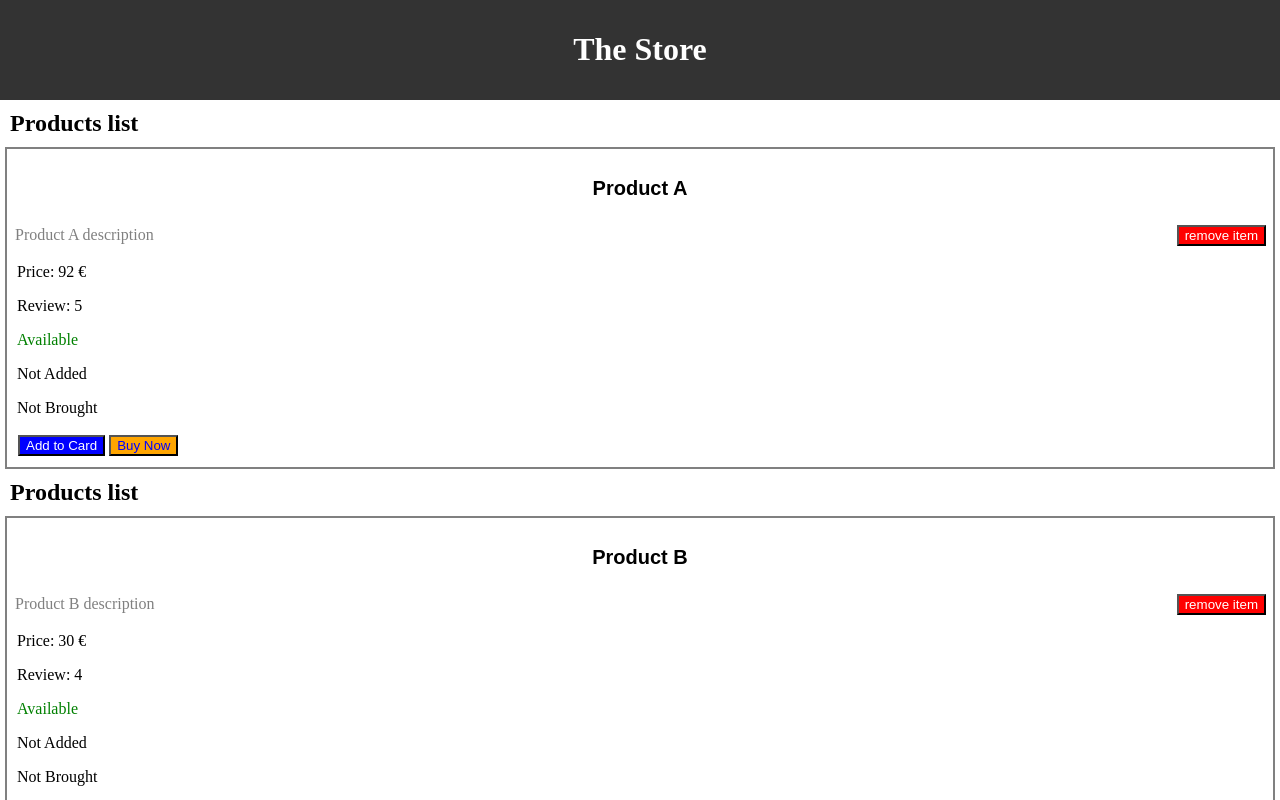
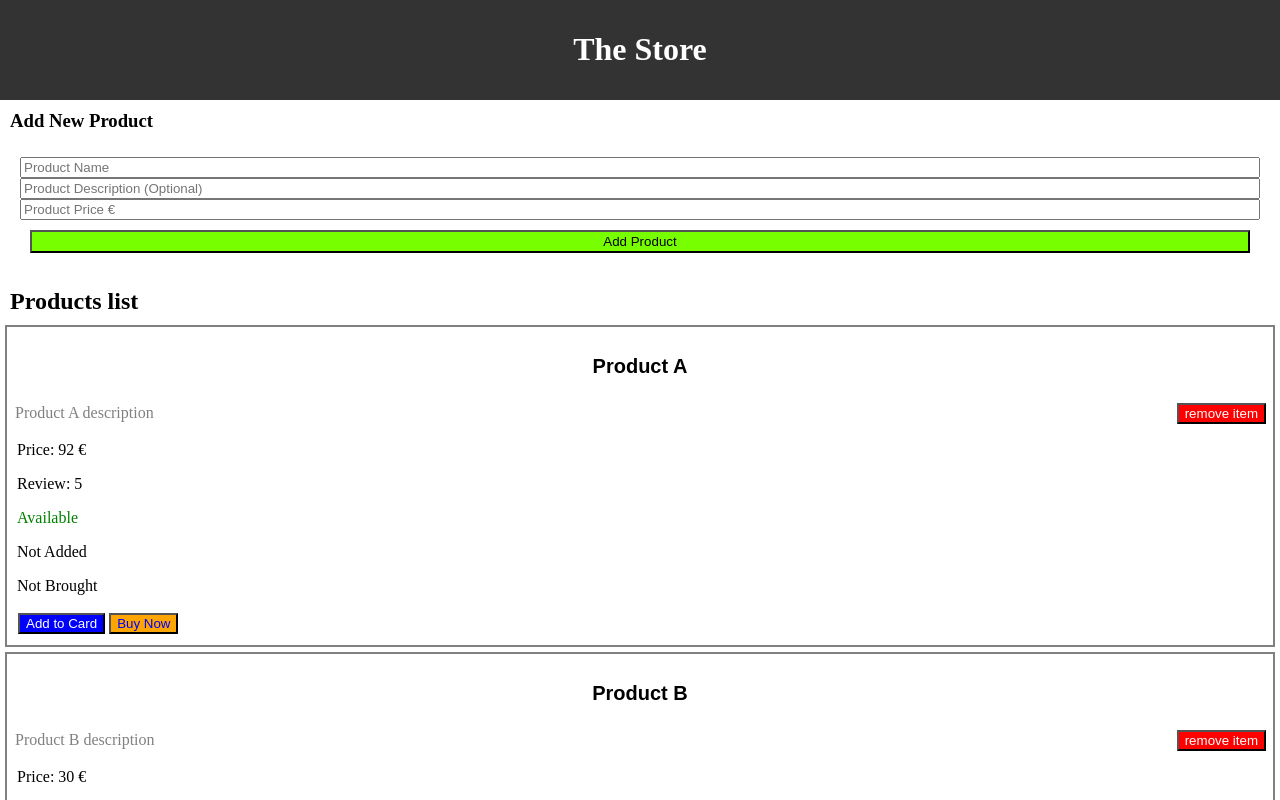
Before and after one commit to medaimane/react.js-crash-course, a React (Create React App) app: page / in a window 1280 px wide. Shown: the top 800 px of the page. Built offline with nearby package versions, Linux system fonts and the light colour scheme.

Commit message:
feat: create add new product component

```diff
--- a/src/components/app/App.css
+++ b/src/components/app/App.css
@@ -3,3 +3,8 @@ body {
     margin: 0;
     border: 0;
 }
+
+.products-title {
+    margin: 5px;
+    padding: 5px;
+}
--- a/src/components/app/App.js
+++ b/src/components/app/App.js
@@ -2,6 +2,7 @@ import React, {Component, Fragment} from 'react';
 import ProductsList from '../products-list/ProductsList';
 import Header from "../layouts/Header";
 import './App.css';
+import AddProduct from "../product-item/AddProduct";
 
 class App extends Component {
     state = {
@@ -10,7 +11,7 @@ class App extends Component {
             imageUrl: '',
             name: 'Product A',
             description: 'Product A description',
-            price: '92 €',
+            price: '92',
             review: '5',
             isAvailable: true,
             isAddedToCard: false,
@@ -20,7 +21,7 @@ class App extends Component {
             imageUrl: '',
             name: 'Product B',
             description: 'Product B description',
-            price: '30 €',
+            price: '30',
             review: '4',
             isAvailable: true,
             isAddedToCard: false,
@@ -30,7 +31,7 @@ class App extends Component {
             imageUrl: '',
             name: 'Product C',
             description: 'Product C description',
-            price: '50 €',
+            price: '50',
             review: '4',
             isAvailable: false,
             isAddedToCard: false,
@@ -40,7 +41,7 @@ class App extends Component {
             imageUrl: '',
             name: 'Product D',
             description: 'Product D description',
-            price: '73 €',
+            price: '73',
             review: '2',
             isAvailable: true,
             isAddedToCard: false,
@@ -50,7 +51,7 @@ class App extends Component {
             imageUrl: '',
             name: 'Product E',
             description: 'Product E description',
-            price: '49 €',
+            price: '49',
             review: '3',
             isAvailable: false,
             isAddedToCard: false,
@@ -86,10 +87,28 @@ class App extends Component {
 
     removeProduct = (id) => {
         this.setState({
-            products: this.state.products.filter(
+            products: [...this.state.products.filter(
                 product =>  product.id !== id
-            )
+            )]
         });
+    };
+
+    addProduct = ({name, description, price}) => {
+        this.setState({
+            products: [
+                ...this.state.products, {
+                    name,
+                    description,
+                    price,
+                    id: this.state.products.length + 1,
+                    review: '0',
+                    isAvailable: true,
+                    isAddedToCard: false,
+                    isBrought: false,
+                    imageUrl: '',
+                }
+            ]
+        })
     };
 
     /**
@@ -102,6 +121,8 @@ class App extends Component {
             <Fragment>
                 <Header />
                 <Fragment>
+                    <AddProduct addProduct={this.addProduct}/>
+                    <h2 className="products-title">Products list</h2>
                     <ProductsList
                         products={this.state.products}
                         addToCard={this.addToCard}
--- /dev/null
+++ b/src/components/product-item/AddProduct.js
@@ -0,0 +1,114 @@
+import React, {Component, Fragment} from 'react';
+
+class AddProduct extends Component {
+    state = {
+        name: '',
+        description: '',
+        price: '',
+    };
+
+    /**
+     * Handle onChange event
+     * for each input.
+     */
+    // onNameChange = (e) => {
+    //     this.setState({
+    //         name: e.target.value,
+    //         description: this.state.description,
+    //         price: this.state.price
+    //     });
+    // };
+    // onDescriptionChange = (e) => {
+    //     this.setState({
+    //         name: this.state.name,
+    //         description: e.target.value,
+    //         price: this.state.price
+    //     });
+    // };
+    // onPriceChange = (e) => {
+    //     this.setState({
+    //         name: this.state.name,
+    //         description: this.state.description,
+    //         price: e.target.value
+    //     });
+    // };
+
+    /**
+     * Use one onChange function
+     * to handle changing events
+     * for all inputs.
+     * But the same naming is
+     * require for the state
+     * proprieties and name field
+     * of the inputs
+     */
+    onChange = (e) => this.setState({[e.target.name]: e.target.value});
+
+    onSubmit = (e) => {
+        e.preventDefault();
+        this.props.addProduct({...this.state});
+        this.setState({
+            name: '',
+            description: '',
+            price: '',
+        });
+    };
+
+    render() {
+        return (
+            <Fragment>
+                <h3 style={style.title}>Add New Product</h3>
+                <form style={style.form} onSubmit={this.onSubmit}>
+                    <input
+                        type="text"
+                        placeholder="Product Name"
+                        required
+                        name="name"
+                        value={this.state.name}
+                        onChange={this.onChange}
+                    />
+                    <input
+                        type="text"
+                        placeholder="Product Description (Optional)"
+                        name="description"
+                        value={this.state.description}
+                        onChange={this.onChange}
+                    />
+                    <input
+                        type="number"
+                        min="0"
+                        placeholder="Product Price €"
+                        required
+                        name="price"
+                        value={this.state.price}
+                        onChange={this.onChange}
+                    />
+                    <button
+                        style={style.button}
+                        type="submit"
+                    >Add Product</button>
+                </form>
+            </Fragment>
+        );
+    }
+}
+
+const style = {
+    title: {
+        margin: '5px',
+        padding: '5px'
+    },
+    form: {
+        margin: '20px',
+        display: 'flex',
+        flexWrap: 'wrap',
+        flexDirection: 'column'
+    },
+    button: {
+        margin: '10px',
+        padding: '2px',
+        backgroundColor: '#7f0'
+    }
+};
+
+export default AddProduct;
--- a/src/components/product-item/ProductItem.js
+++ b/src/components/product-item/ProductItem.js
@@ -62,7 +62,7 @@ class ProductItem extends Component {
                 </div>
                 <p style={styles.description}>{description}</p>
                 <div style={styles.details}>
-                    <p>Price: {price}</p>
+                    <p>Price: {price} €</p>
                     <p>Review: {review}</p>
                     <p style={this.getAvailableStyle(isAvailable)}>
                         {isAvailable ? 'Available' : 'Not Available'}
--- a/src/components/products-list/ProductsList.js
+++ b/src/components/products-list/ProductsList.js
@@ -1,13 +1,22 @@
-import React, {Component, Fragment} from 'react';
+import React, {Component} from 'react';
 import ProductItem from '../product-item/ProductItem';
 import PropTypes from 'prop-types';
 
 class ProductsList extends Component {
     render() {
+        if (this.props.products.length === 0) {
+            return <div style={{
+                border: '2px solid gray',
+                margin: '5px',
+                padding: '5px'
+            }}>
+                <p style={{
+                    textAlign: 'center'
+                }}>Products Not Found</p>
+            </div>
+        }
         return this.props.products.map(
             (product) => (
-                <Fragment>
-                    <h2 style={style}>Products list</h2>
                 <ProductItem
                     key={product.id}
                     product={product}
@@ -15,7 +24,6 @@ class ProductsList extends Component {
                     buyNow={this.props.buyNow}
                     removeProduct={this.props.removeProduct}
                 />
-                </Fragment>
             ));
     }
 }
@@ -29,9 +37,4 @@ ProductsList.propTypes = {
     products: PropTypes.array.isRequired
 };
 
-const style = {
-    margin: '5px',
-    padding: '5px'
-};
-
 export default ProductsList;
```
Lines whose indentation alone changed are shown as unchanged.
